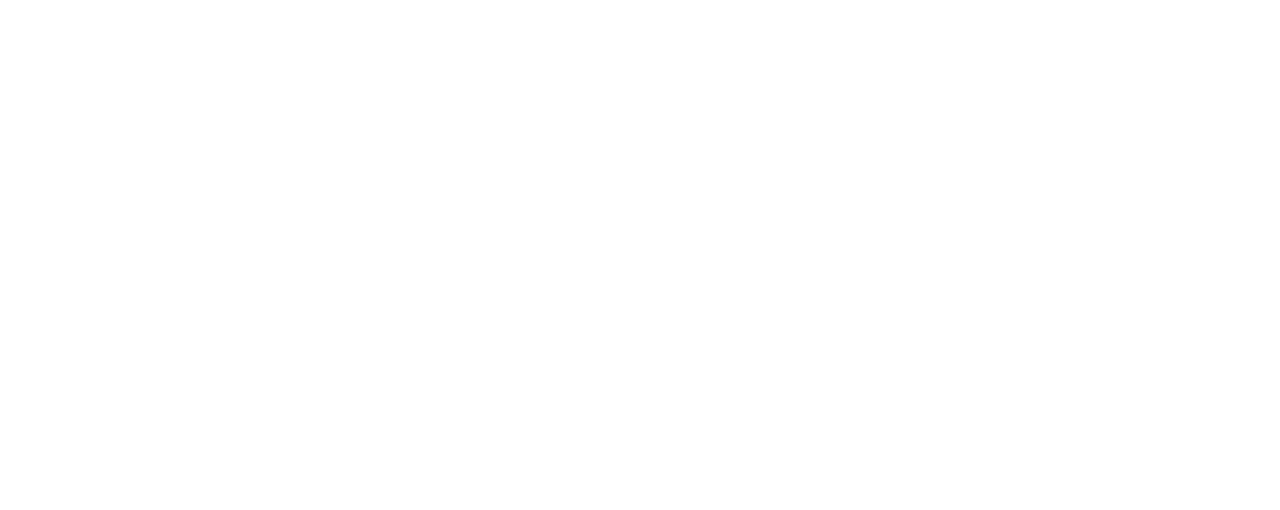
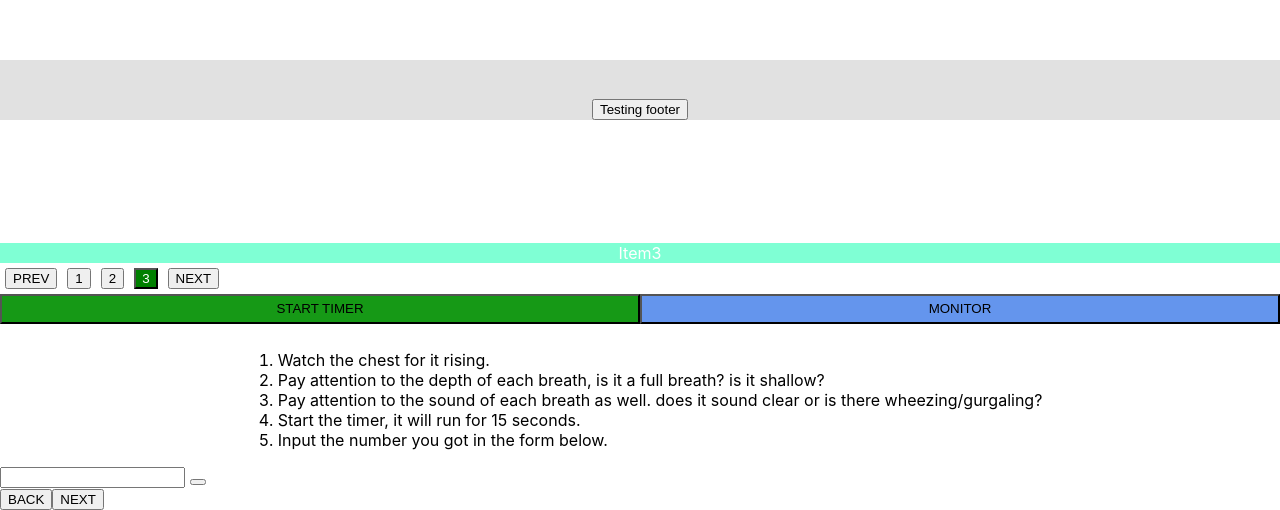
Before and after one commit to WesleyMatthee/kiss-react, a React (Create React App) app: page /respirations in a window 1280 px wide. Before the commit this address had no page. Shown: the part 680-1190 px from the top of the page. Before the commit the page ends 800 px from the top, so only its background shows below. Built offline with nearby package versions, Linux system fonts and the light colour scheme.

Commit message:
respirations monitor component renders on click, hard coded steps, no styles

```diff
--- a/src/components/footer.jsx
+++ b/src/components/footer.jsx
@@ -1,11 +1,13 @@
 import React from "react";
 import './footer.css'
+import { useNavigate } from "react-router-dom";
 
 export default function Footer(props){
+  const navigate = useNavigate();
 
   return (
     <footer className="footer">
-    <p>Testing footer</p>
+    <button onClick={() => navigate('/')}>Testing footer</button>
     </footer>
   )
 }
--- /dev/null
+++ b/src/components/respirations.jsx
@@ -0,0 +1,48 @@
+import './root.css';
+import Nav from './nav';
+import { useNavigate } from 'react-router-dom'
+import Carousel from './Carousel'
+import { CarouselItem } from './CarouselItem';
+import Footer from './footer';
+
+export default function Respirations() {
+  const navigate = useNavigate();
+
+  return (
+    <main className='Monitor'>
+
+      <Nav />
+
+      <div className='carousel-wrapper'>
+        <Carousel>
+          <CarouselItem><img className='carousel-img' src='/images/Proxy-IMG.png' /></CarouselItem>
+          <CarouselItem>Item2</CarouselItem>
+          <CarouselItem>Item3</CarouselItem>
+        </Carousel>
+      </div>
+
+      <div className='button-buffer'><button className='start-timer' type='button'>START TIMER</button> <button className='monitor-button' type='button'>MONITOR</button></div>
+
+
+      <section className='container'>
+        <ol className='pulse-steps'>
+          <li>Watch the chest for it rising.</li>
+          <li>Pay attention to the depth of each breath, is it a full breath? is it shallow?</li>
+          <li>Pay attention to the sound of each breath as well. does it sound clear or is there wheezing/gurgaling?</li>
+          <li>Start the timer, it will run for 15 seconds.</li>
+          <li>Input the number you got in the form below.</li>
+        </ol>
+      </section>
+      <form><input type="text" /> <button className='submit-button' type="submit"></button> </form>
+      <button className='next-monitor' onClick={() => navigate('/pulse')}>BACK</button>
+      <button className='back-monitor' onClick={() => navigate('/skinCondition')}>NEXT</button>
+
+
+
+
+      <footer >
+        <Footer />
+      </footer>
+    </main>
+  );
+}
--- a/src/index.jsx
+++ b/src/index.jsx
@@ -20,6 +20,7 @@
 import InfantChoking from './components/infantChoking';
 import Monitor from './components/monitor';
 import Pulse from './components/pulse';
+import Respirations from './components/respirations';
 
 
 const router = createBrowserRouter([
@@ -78,11 +79,11 @@
     element: <Pulse />,
     errorElement: <ErrorPage />,
   },
-  //   {
-  //   path: "/respirations",
-  //   element: <Respirations />,
-  //   errorElement: <ErrorPage />,
-  // },
+  {
+    path: "/respirations",
+    element: <Respirations />,
+    errorElement: <ErrorPage />,
+  },
   // {
   //   path: "/skinCondition",
   //   element: <SkinCondition />,
```
